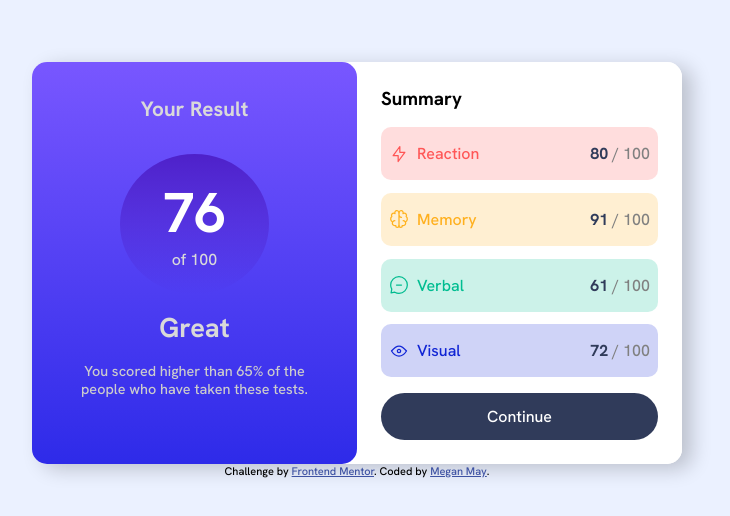
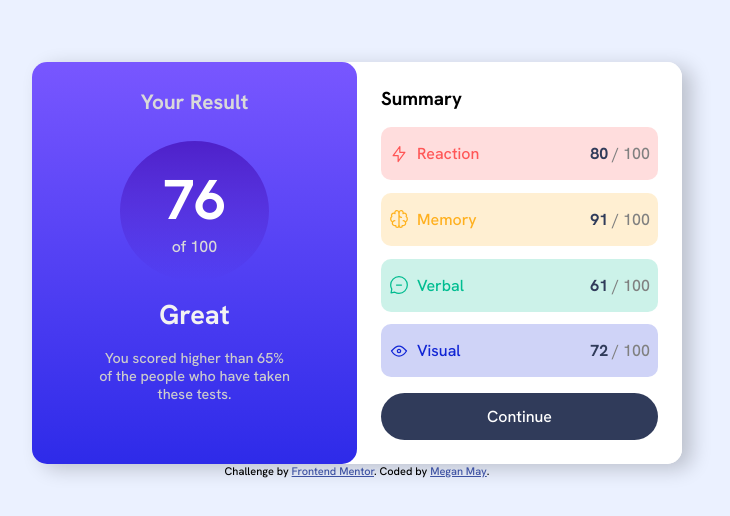
Before and after one commit to mooogz/results-summary-component, a plain HTML site: page index.html in a window 1280 px wide. Shown: the part 130-646 px from the top of the page, without its empty margins (283-1013 px from the left). Drawn offline with Linux system fonts and the light colour scheme.

Commit message:
Fixed padding on h2 and colors on result card

```diff
--- a/styles.css
+++ b/styles.css
@@ -47,7 +47,7 @@ body {
 
 .your-result {
     font-size: 1.3rem;
-    padding: 10% 0;
+    padding: 8% 0;
     font-weight: 700;
 }
 
@@ -69,11 +69,12 @@ h1 {
 .great {
     font-size: 1.7rem;
     padding: 5% 0;
+    color: hsl(0, 0%, 95%);
 }
 
 .average {
     color: hsl(0, 0%, 80%);
-    padding: 0% 15%;
+    padding: 0% 20%;
     font-weight: 500;
     font-size: .9rem;
 }
@@ -165,7 +166,4 @@ btn:hover {
     flex-direction: column;
 }
 
-
-
-
 }
```
